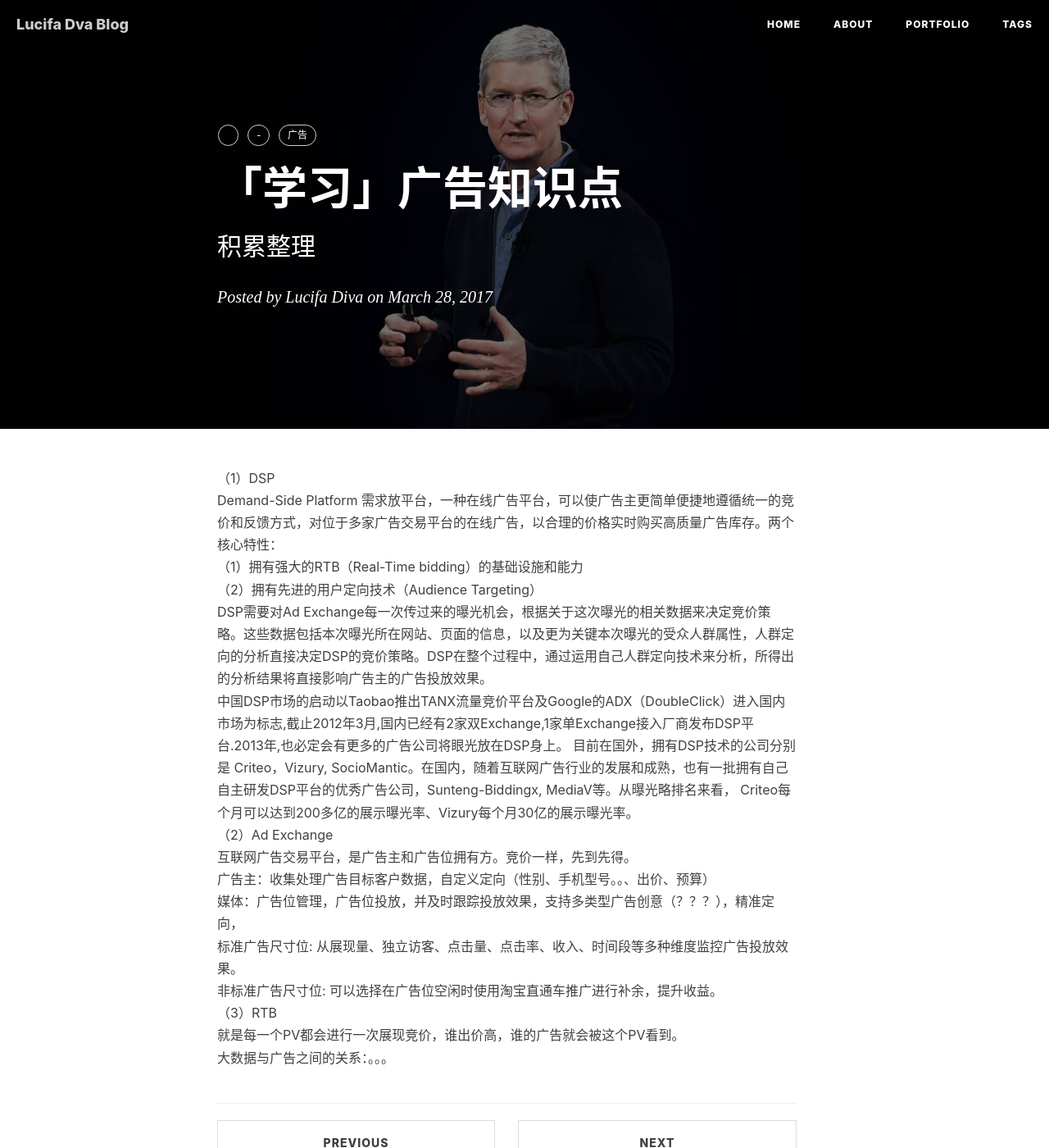
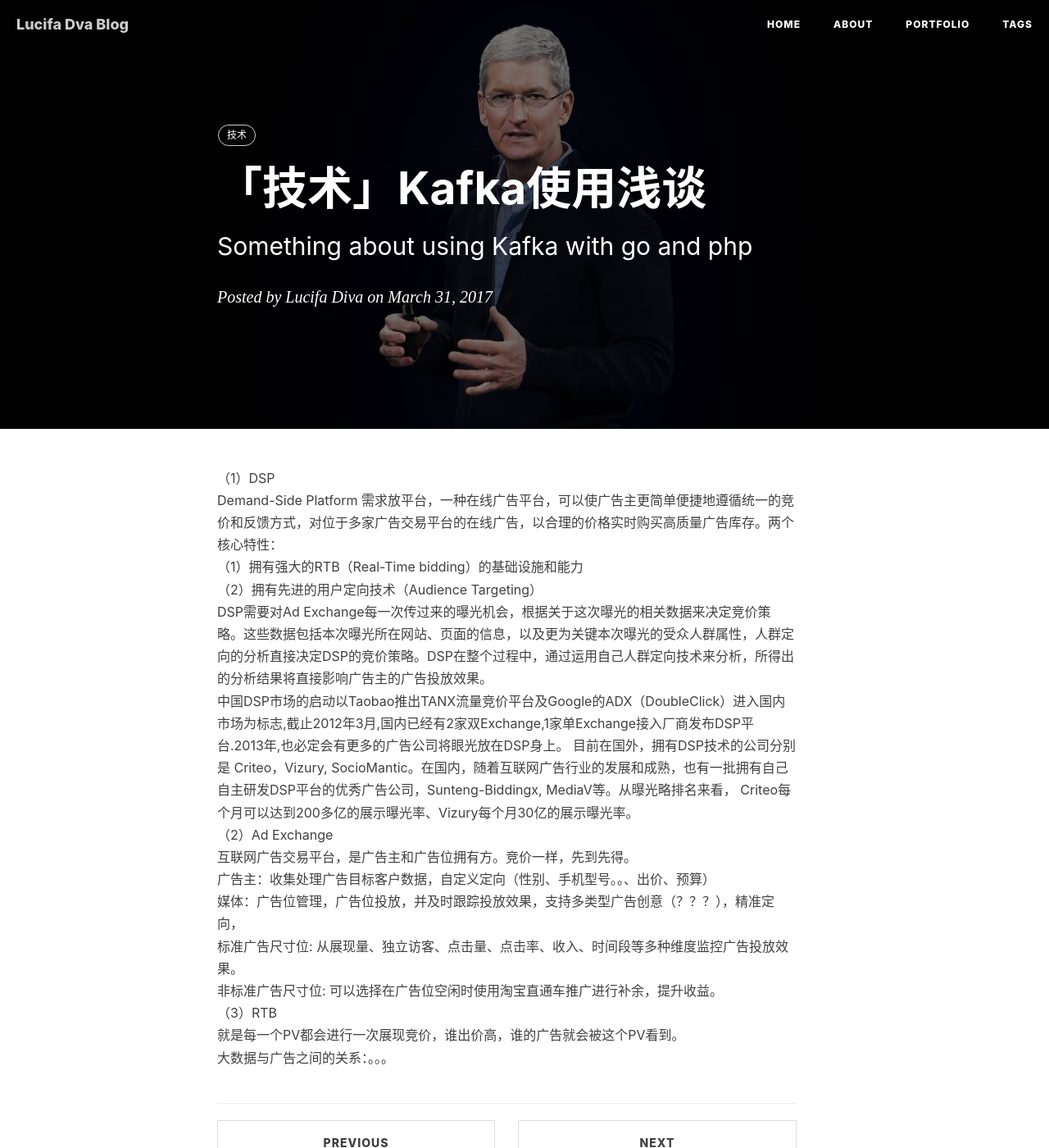
Before and after one commit to LucifaDva/lucifadva.github.com, a Jekyll site: the page built from _posts/2017-03-28-ad-knowledge-2017.markdown, in a window 1280 px wide and 1400 px high. Shown: the whole window at 82% size. Built offline with Jekyll 4.4.1, drawn with Linux system fonts in a browser that asks for light colours; nearby versions of some CDN libraries; comment, search, counter and statistics services are not loaded.

Commit message:
Update 2017-03-28-ad-knowledge-2017.markdown

```diff
--- a/_posts/2017-03-28-ad-knowledge-2017.markdown
+++ b/_posts/2017-03-28-ad-knowledge-2017.markdown
@@ -1,14 +1,13 @@
 ---
 layout:     post
-title:     「学习」广告知识点
-subtitle:   "积累整理"
-date:       2017-03-28 21:00:00
+title:     「技术」Kafka使用浅谈
+subtitle:   "Something about using Kafka with go and php"
+date:       2017-03-31 21:00:00
 author:     "Lucifa Diva"
 header-img: "img/post-bg-apple-event-2015.jpg"
 tags:
-    - 广告
+    - 技术
 ---
-
 
 
 
```
